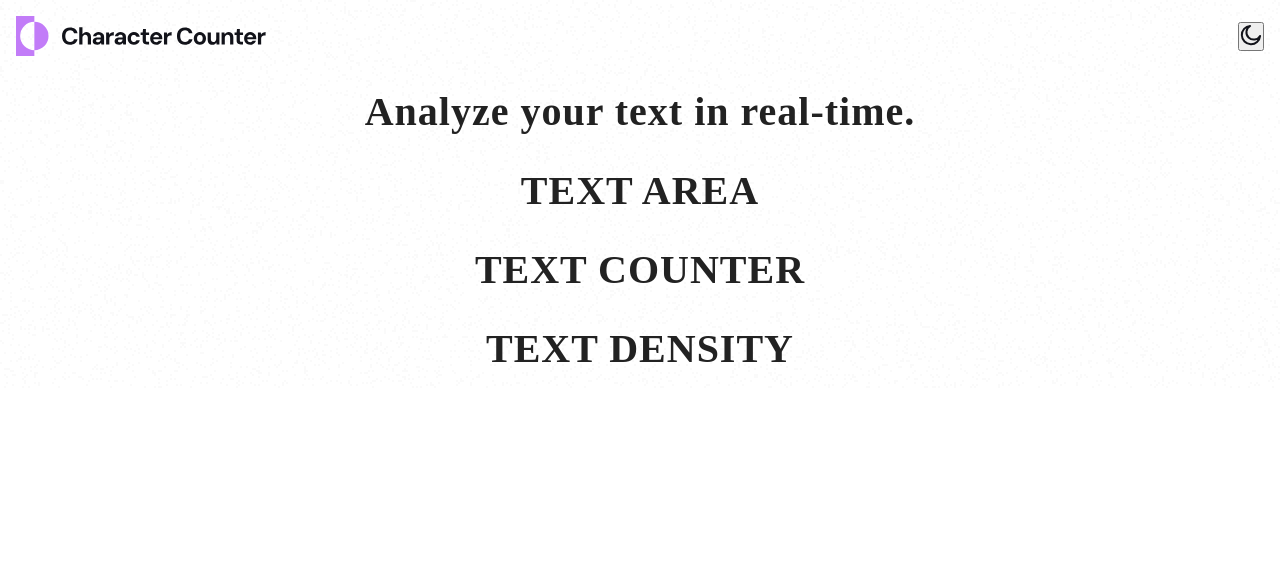
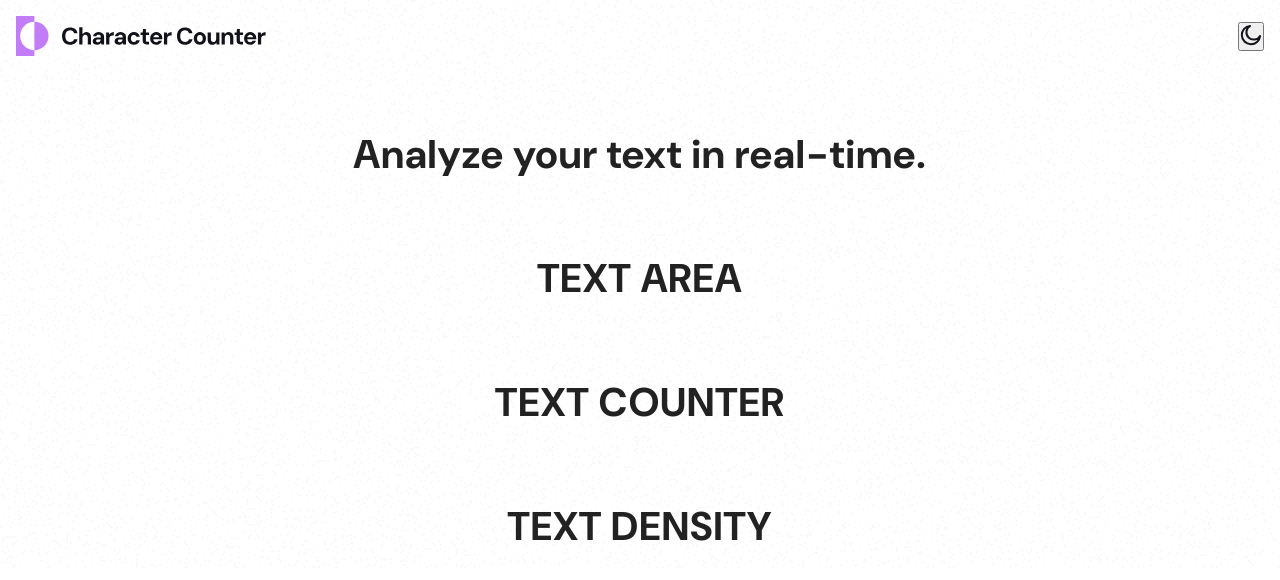
Before and after one commit to MNKPP/character_counter, a React (Vite) app: page / in a window 1280 px wide. Shown: the top 580 px of the page. Built offline with nearby package versions, Linux system fonts and the light colour scheme.

Commit message:
Add font dm-sans and add space top and bottom on h1 in app

```diff
--- a/src/App.scss
+++ b/src/App.scss
@@ -1,4 +1,11 @@
+@font-face {
+    font-family: "dm-sans";
+    src: url("./assets/fonts/DM_Sans/DMSans-VariableFont_opsz,wght.ttf");
+}
+
 :root {
+    --font-family-dm-sans: "dm-sans";
+
     --neutral-100: #F2F2F7;
     --neutral-200: #E4E4EF;
     --neutral-700: #2A2B37;
@@ -21,11 +28,13 @@
 }
 
 h1 {
+    font-family: var(--font-family-dm-sans);
     padding: 16px;
     letter-spacing: 1px;
     font-size: 40px;
     text-align: center;
     font-weight: bold;
+    margin: 40px 0;
 }
 
 // CONTAINERS
```
